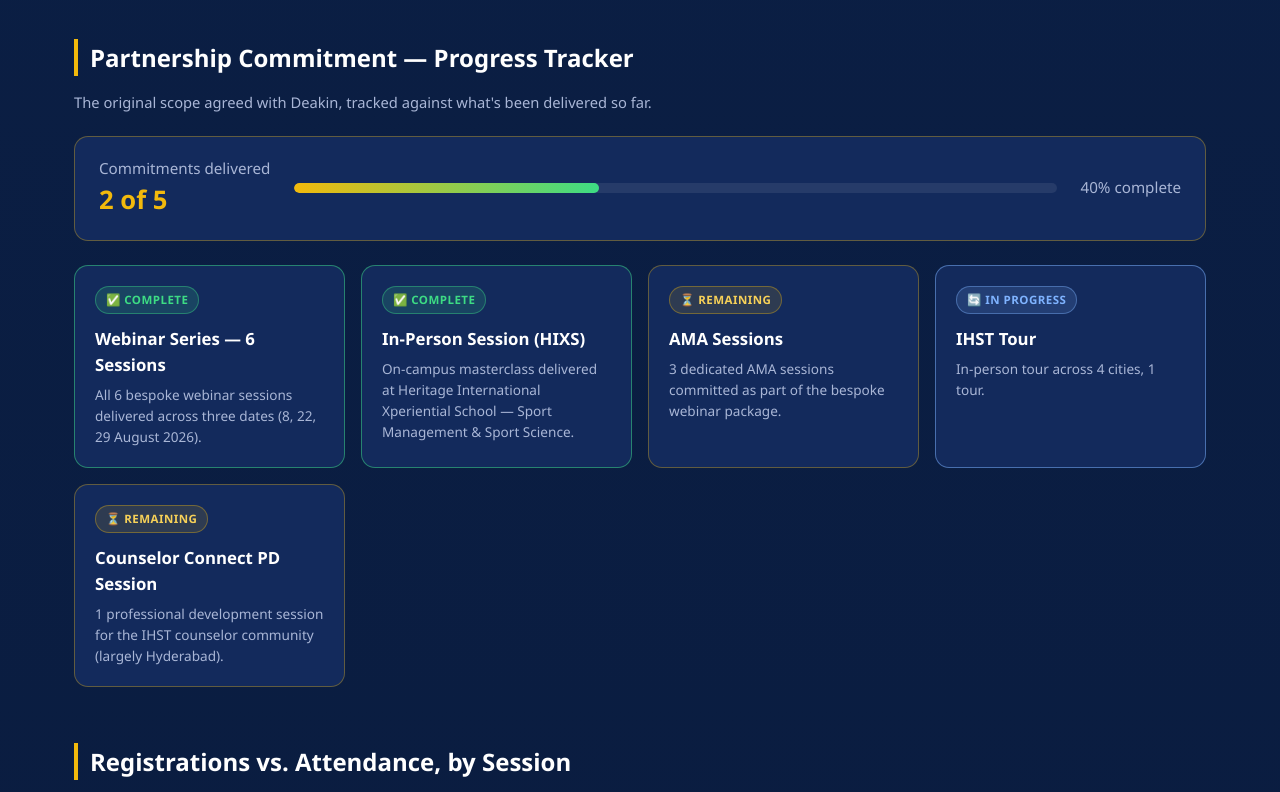
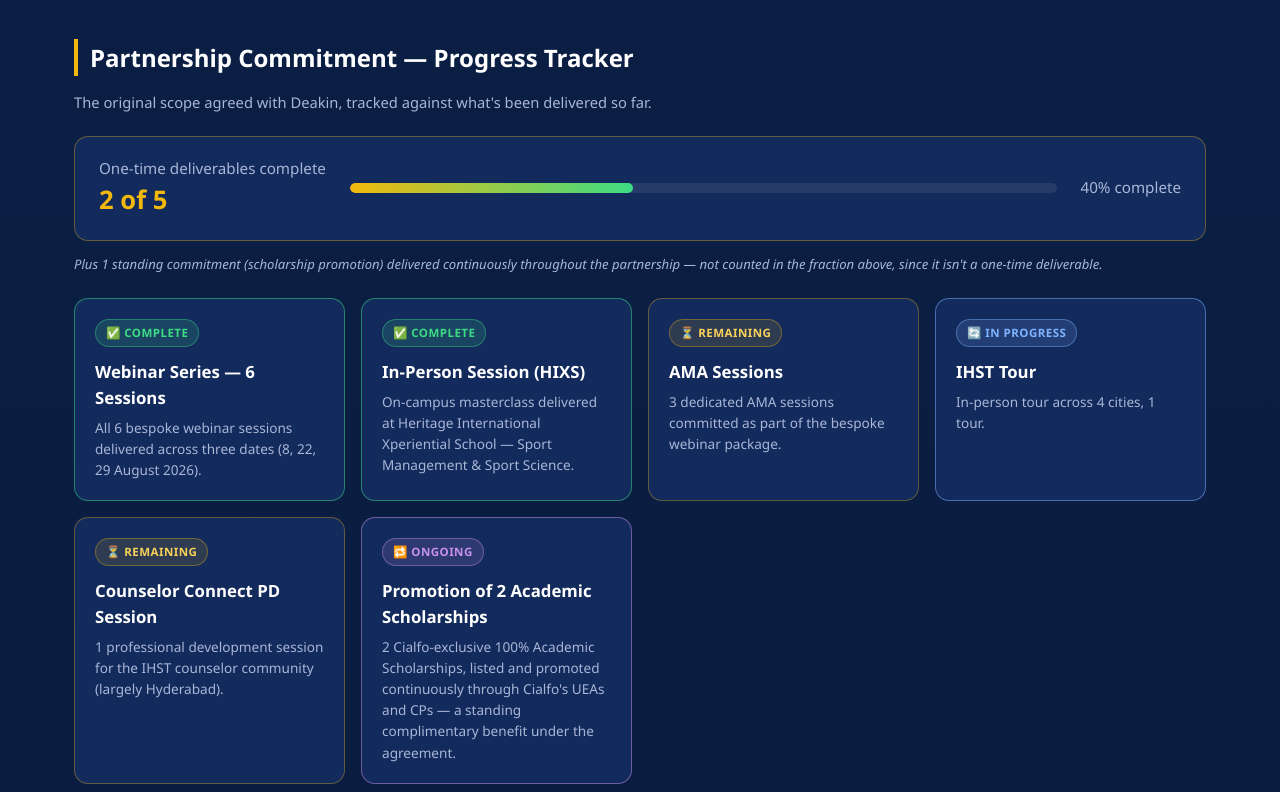
Before and after one commit to yash-cialfo/deakin-cialfo, a plain HTML site: page index.html in a window 1280 px wide. Shown: the part 480-1272 px from the top of the page. Drawn offline with nearby package versions, Linux system fonts and the light colour scheme.

Commit message:
Add ongoing scholarship promotion commitment

```diff
--- a/index.html
+++ b/index.html
@@ -14,6 +14,7 @@
     --gold-soft:#f7d158;
     --green:#3ddc84;
     --blue:#7fb3ff;
+    --purple:#c792ea;
     --text:#eef2fb;
     --text-dim:#a9b6d6;
     --border:rgba(242,185,12,0.35);
@@ -189,7 +190,7 @@
     border:1px solid var(--border);
     border-radius:14px;
     padding:20px 24px;
-    margin-bottom:24px;
+    margin-bottom:10px;
     flex-wrap:wrap;
   }
   .progress-banner .pb-label{font-size:.95rem;color:var(--text-dim);}
@@ -207,6 +208,7 @@
     background:linear-gradient(90deg, var(--gold), var(--green));
     border-radius:999px;
   }
+  .progress-footnote{font-size:.82rem;color:var(--text-dim);margin-bottom:24px;font-style:italic;}
   .commit-grid{
     display:grid;
     grid-template-columns:repeat(auto-fit,minmax(260px,1fr));
@@ -220,6 +222,7 @@
   }
   .commit-card.done{border-color:rgba(61,220,132,0.5);}
   .commit-card.progress{border-color:rgba(127,179,255,0.5);}
+  .commit-card.recurring{border-color:rgba(199,146,234,0.5);}
   .commit-status{
     display:inline-block;
     font-size:.72rem;
@@ -233,6 +236,7 @@
   .commit-card.done .commit-status{background:rgba(61,220,132,0.15);color:var(--green);border:1px solid rgba(61,220,132,0.4);}
   .commit-card.pending .commit-status{background:rgba(242,185,12,0.12);color:var(--gold-soft);border:1px solid var(--border);}
   .commit-card.progress .commit-status{background:rgba(127,179,255,0.15);color:var(--blue);border:1px solid rgba(127,179,255,0.4);}
+  .commit-card.recurring .commit-status{background:rgba(199,146,234,0.15);color:var(--purple);border:1px solid rgba(199,146,234,0.4);}
   .commit-title{font-size:1.05rem;color:#fff;font-weight:600;margin-bottom:6px;}
   .commit-desc{font-size:.85rem;color:var(--text-dim);}
 </style>
@@ -262,12 +266,13 @@
     <p class="section-note">The original scope agreed with Deakin, tracked against what's been delivered so far.</p>
     <div class="progress-banner">
       <div>
-        <div class="pb-label">Commitments delivered</div>
+        <div class="pb-label">One-time deliverables complete</div>
         <div class="pb-frac">2 of 5</div>
       </div>
       <div class="progress-track"><div class="progress-fill" style="width:40%;"></div></div>
       <div class="pb-label">40% complete</div>
     </div>
+    <p class="progress-footnote">Plus 1 standing commitment (scholarship promotion) delivered continuously throughout the partnership — not counted in the fraction above, since it isn't a one-time deliverable.</p>
     <div class="commit-grid">
       <div class="commit-card done">
         <div class="commit-status">✅ Complete</div>
@@ -293,6 +298,11 @@
         <div class="commit-status">⏳ Remaining</div>
         <div class="commit-title">Counselor Connect PD Session</div>
         <div class="commit-desc">1 professional development session for the IHST counselor community (largely Hyderabad).</div>
+      </div>
+      <div class="commit-card recurring">
+        <div class="commit-status">🔁 Ongoing</div>
+        <div class="commit-title">Promotion of 2 Academic Scholarships</div>
+        <div class="commit-desc">2 Cialfo-exclusive 100% Academic Scholarships, listed and promoted continuously through Cialfo's UEAs and CPs — a standing complimentary benefit under the agreement.</div>
       </div>
     </div>
   </section>
```
